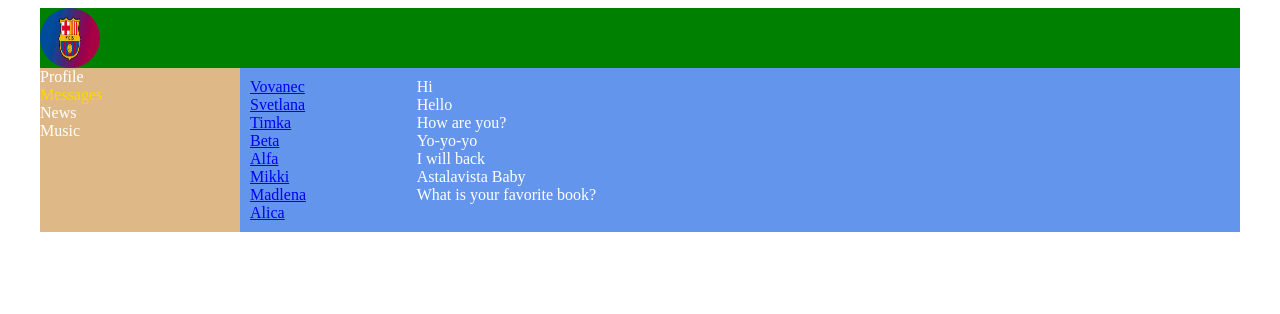
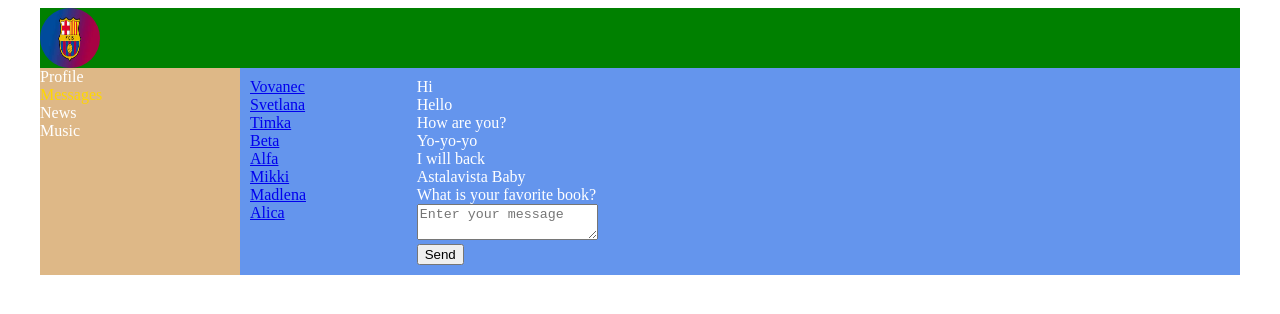
Before and after one commit to korbosit/social-network, a React (Vite) app: page /dialogs in a window 1280 px wide. Shown: the top 314 px of the page. Built offline with nearby package versions, Linux system fonts and the light colour scheme.

Commit message:
40-lesson adding a message

```diff
--- a/src/App.jsx
+++ b/src/App.jsx
@@ -24,7 +24,7 @@
                     />
                     <Route
                         path="/dialogs/*"
-                        element={<Dialogs state={props.state.dialogsPage} />}
+                        element={<Dialogs store={props.store} />}
                     />
                 </Routes>
             </div>
--- a/src/components/Dialogs/Dialogs.jsx
+++ b/src/components/Dialogs/Dialogs.jsx
@@ -2,19 +2,47 @@
 import DialogItem from "./DialogItem/DialogItem";
 import Message from "./Message/Message";
 import classes from "./Dialogs.module.css";
+import {
+    updateNewMessageBodyCreator,
+    sendMessageCreator,
+} from "../../redux/state";
 
 const Dialogs = (props) => {
-    let dialogsElement = props.state.dialogs.map((d) => (
+    let state = props.store.getState().dialogsPage;
+    let dialogsElement = state.dialogs.map((d) => (
         <DialogItem name={d.name} id={d.id} />
     ));
 
-    let messagesElements = props.state.messages.map((m) => (
+    let messagesElements = state.messages.map((m) => (
         <Message message={m.message} id={m.id} />
     ));
+    let newMessageBody = state.newMessageBody;
+
+    let onSendMessageClick = () => {
+        props.store.dispatch(sendMessageCreator());
+    };
+    let onNewMessageChange = (e) => {
+        let body = e.target.value;
+        props.store.dispatch(updateNewMessageBodyCreator(body));
+    };
     return (
         <div className={classes.dialogs}>
             <div className={classes.dialogsItems}>{dialogsElement}</div>
-            <div className={classes.messages}>{messagesElements}</div>
+            <div className={classes.messages}>
+                <div>{messagesElements}</div>
+                <div>
+                    <div>
+                        <textarea
+                            value={newMessageBody}
+                            onChange={onNewMessageChange}
+                            placeholder="Enter your message"
+                        ></textarea>
+                    </div>
+                    <div>
+                        <button onClick={onSendMessageClick}>Send</button>
+                    </div>
+                </div>
+            </div>
         </div>
     );
 };
--- a/src/main.jsx
+++ b/src/main.jsx
@@ -38,7 +38,8 @@
     root.render(
         <BrowserRouter>
             <App
-                state={store.getState()}
+                state={state}
+                store={store}
                 dispatch={store.dispatch.bind(store)}
             />
         </BrowserRouter>
--- a/src/redux/state.jsx
+++ b/src/redux/state.jsx
@@ -1,5 +1,7 @@
-const ADD_POST = "ADD-POST";
+const ADD_POST = "ADD_POST";
 const UPDATE_NEW_POST_TEXT = "UPDATE_NEW_POST_TEXT";
+const UPDATE_NEW_MESSAGE_BODY = "UPDATE_NEW_MESSAGE_BODY";
+const SEND_MESSAGE = "SEND_MESSAGE";
 
 let store = {
     _state: {
@@ -117,6 +119,7 @@
                     message: "What is your favorite book?",
                 },
             ],
+            newMessageBody: "",
         },
     },
     _callSubscriber() {
@@ -148,7 +151,7 @@
     // },
 
     dispatch(action) {
-        if (action.type === "ADD-POST") {
+        if (action.type === ADD_POST) {
             let newPost = {
                 id: 9,
                 message: this._state.profilePage.newPostText,
@@ -158,8 +161,19 @@
             this._state.profilePage.posts.push(newPost);
             this._state.profilePage.newPostText = "";
             this._callSubscriber(this._state);
-        } else if (action.type === "UPDATE_NEW_POST_TEXT") {
+        } else if (action.type === UPDATE_NEW_POST_TEXT) {
             this._state.profilePage.newPostText = action.newText;
+            this._callSubscriber(this._state);
+        } else if (action.type === UPDATE_NEW_MESSAGE_BODY) {
+            this._state.dialogsPage.newMessageBody = action.body;
+            this._callSubscriber(this._state);
+        } else if (action.type === SEND_MESSAGE) {
+            let body = this._state.dialogsPage.newMessageBody;
+            this._state.dialogsPage.newMessageBody = "";
+            this._state.dialogsPage.messages.push({
+                id: 9,
+                message: body,
+            });
             this._callSubscriber(this._state);
         }
     },
@@ -186,10 +200,15 @@
 // };
 
 export const addPostActionCreator = () => ({ type: ADD_POST });
-
 export const updateNewPostTextActionCreator = (text) => ({
     type: UPDATE_NEW_POST_TEXT,
     newText: text,
 });
 
+export const sendMessageCreator = () => ({ type: SEND_MESSAGE });
+export const updateNewMessageBodyCreator = (body) => ({
+    type: UPDATE_NEW_MESSAGE_BODY,
+    body: body,
+});
+
 export default store;
```
